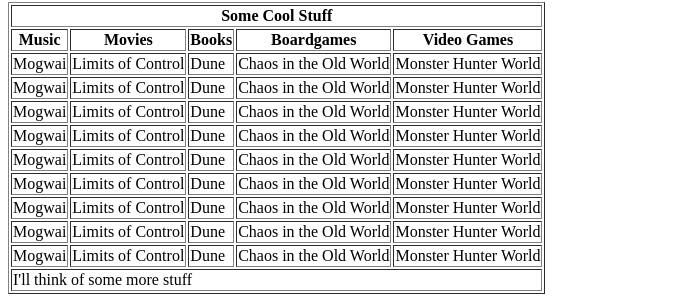
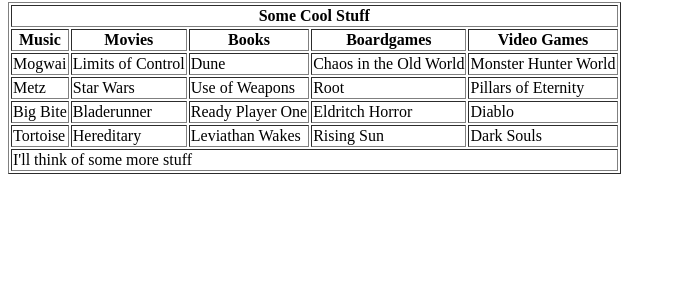
Before and after one commit to jschwan1282/jschwan1282.github.io, a plain HTML site: page index.html in a window 1280 px wide. Shown: the part 501-803 px from the top of the page, without its empty margins (0-676 px from the left). Drawn offline with Linux system fonts and the light colour scheme.

Commit message:
more stuff

```diff
--- a/index.html
+++ b/index.html
@@ -45,60 +45,25 @@
           <td>Monster Hunter World</td>
         </tr>
         <tr>
-            <td>Mogwai</td>
-            <td>Limits of Control</td>
-            <td>Dune</td>
-            <td>Chaos in the Old World</td>
-            <td>Monster Hunter World</td>
+            <td>Metz</td>
+            <td>Star Wars</td>
+            <td>Use of Weapons</td>
+            <td>Root</td>
+            <td>Pillars of Eternity</td>
         </tr>
         <tr>
-            <td>Mogwai</td>
-            <td>Limits of Control</td>
-            <td>Dune</td>
-            <td>Chaos in the Old World</td>
-            <td>Monster Hunter World</td>
+            <td>Big Bite</td>
+            <td>Bladerunner</td>
+            <td>Ready Player One</td>
+            <td>Eldritch Horror</td>
+            <td>Diablo</td>
         </tr>
         <tr>
-            <td>Mogwai</td>
-            <td>Limits of Control</td>
-            <td>Dune</td>
-            <td>Chaos in the Old World</td>
-            <td>Monster Hunter World</td>
-        </tr>
-        <tr>
-            <td>Mogwai</td>
-            <td>Limits of Control</td>
-            <td>Dune</td>
-            <td>Chaos in the Old World</td>
-            <td>Monster Hunter World</td>
-        </tr>
-        <tr>
-            <td>Mogwai</td>
-            <td>Limits of Control</td>
-            <td>Dune</td>
-            <td>Chaos in the Old World</td>
-            <td>Monster Hunter World</td>
-        </tr>
-        <tr>
-            <td>Mogwai</td>
-            <td>Limits of Control</td>
-            <td>Dune</td>
-            <td>Chaos in the Old World</td>
-            <td>Monster Hunter World</td>
-        </tr>
-        <tr>
-            <td>Mogwai</td>
-            <td>Limits of Control</td>
-            <td>Dune</td>
-            <td>Chaos in the Old World</td>
-            <td>Monster Hunter World</td>
-        </tr>
-        <tr>
-            <td>Mogwai</td>
-            <td>Limits of Control</td>
-            <td>Dune</td>
-            <td>Chaos in the Old World</td>
-            <td>Monster Hunter World</td>
+            <td>Tortoise</td>
+            <td>Hereditary</td>
+            <td>Leviathan Wakes</td>
+            <td>Rising Sun</td>
+            <td>Dark Souls</td>
         </tr>
       </tbody>
       <tfoot>
```
